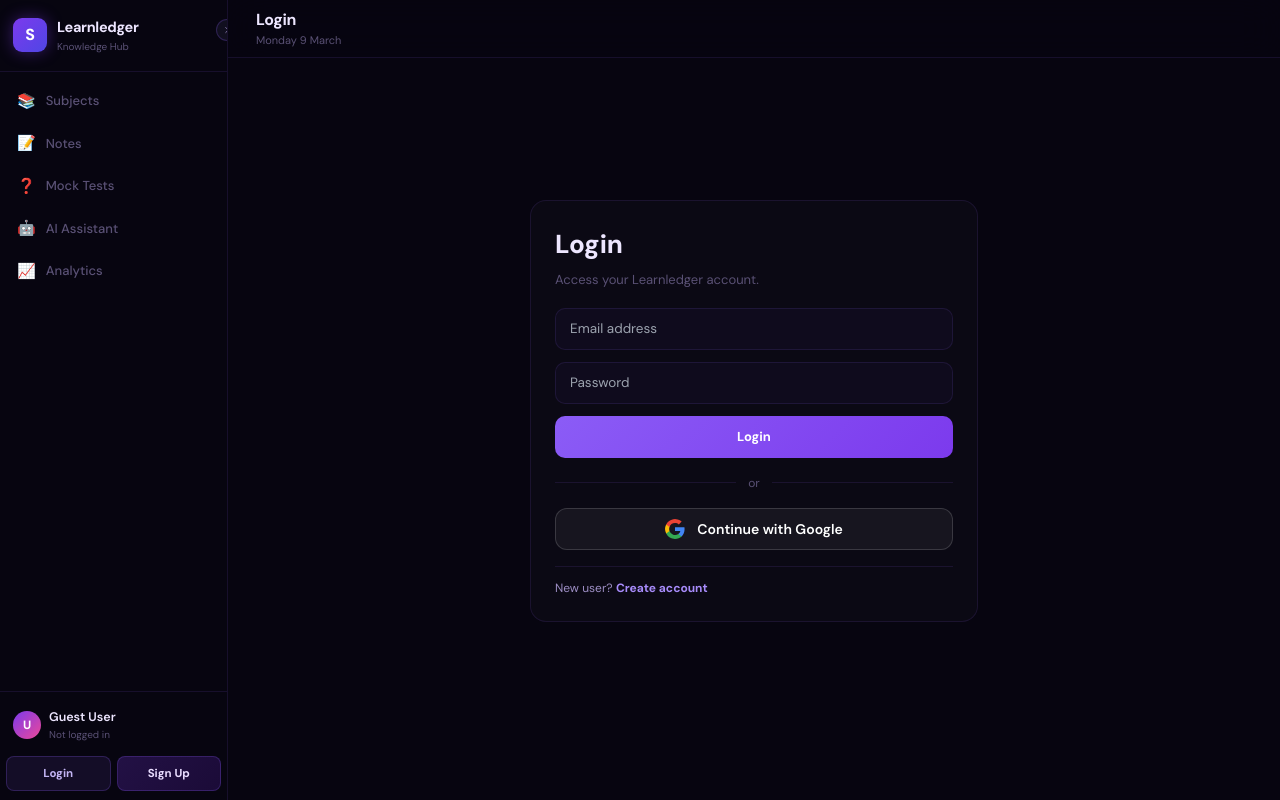
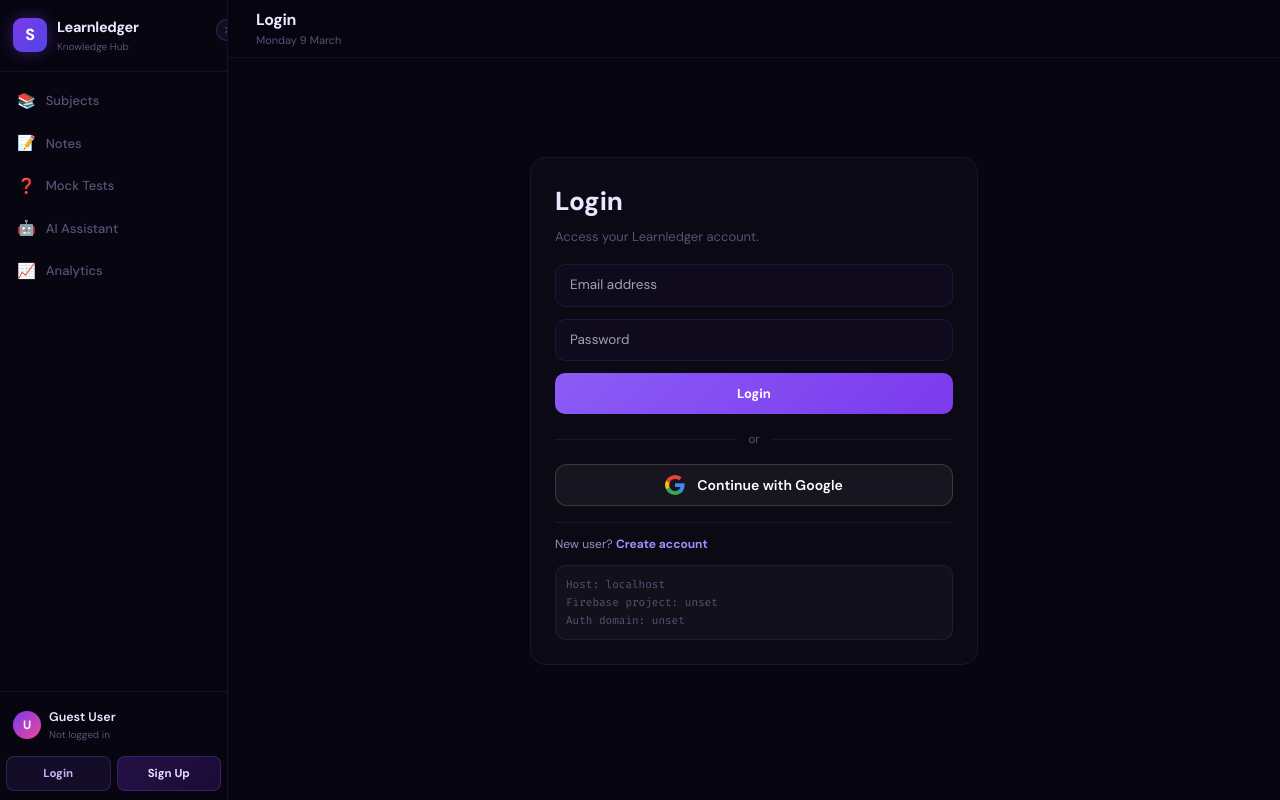
Before and after one commit to Sandeepsinghrathore007/Learnledger, a React (Vite) app: page / in a window 1280 px wide. Both pictures are taken after a click on the button "Login". Built offline with nearby package versions, Linux system fonts and the light colour scheme; no server answers.

Commit message:
fixed erorr

```diff
--- a/src/pages/LoginPage.jsx
+++ b/src/pages/LoginPage.jsx
@@ -4,6 +4,7 @@
   loginWithEmail,
   mapFirebaseAuthError,
 } from '@/services/firebase/authService'
+import { firebaseConfig } from '@/services/firebase/firebaseConfig'
 import { BORDER, TEXT1, TEXT2, TEXT3 } from '@/constants/theme'
 
 function GoogleIcon() {
@@ -27,6 +28,14 @@
       />
     </svg>
   )
+}
+
+function getCurrentHostname() {
+  if (typeof window === 'undefined' || !window.location?.hostname) {
+    return 'unknown'
+  }
+
+  return window.location.hostname
 }
 
 export default function LoginPage({ onSwitchToSignup, onLoginSuccess = () => {} }) {
@@ -234,6 +243,25 @@
             </button>
           </p>
         </div>
+
+        <div
+          style={{
+            marginTop: '12px',
+            borderRadius: '10px',
+            border: `1px solid ${BORDER}`,
+            background: 'rgba(255,255,255,0.03)',
+            padding: '10px',
+            color: TEXT3,
+            fontFamily: "'Fira Code', monospace",
+            fontSize: '11px',
+            lineHeight: 1.6,
+            wordBreak: 'break-word',
+          }}
+        >
+          <div>Host: {getCurrentHostname()}</div>
+          <div>Firebase project: {firebaseConfig?.projectId || 'not set'}</div>
+          <div>Auth domain: {firebaseConfig?.authDomain || 'not set'}</div>
+        </div>
       </div>
     </div>
   )
```
